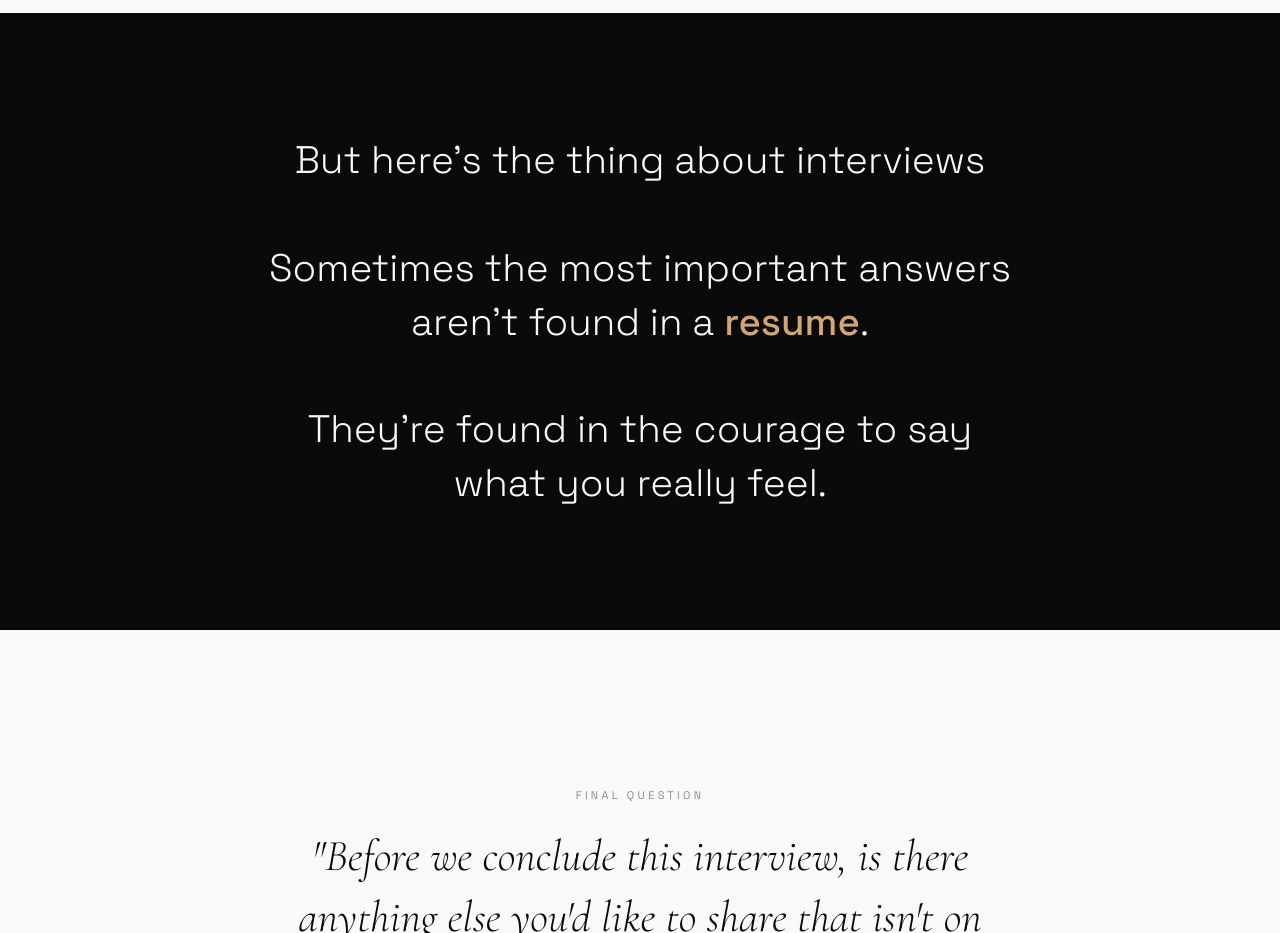
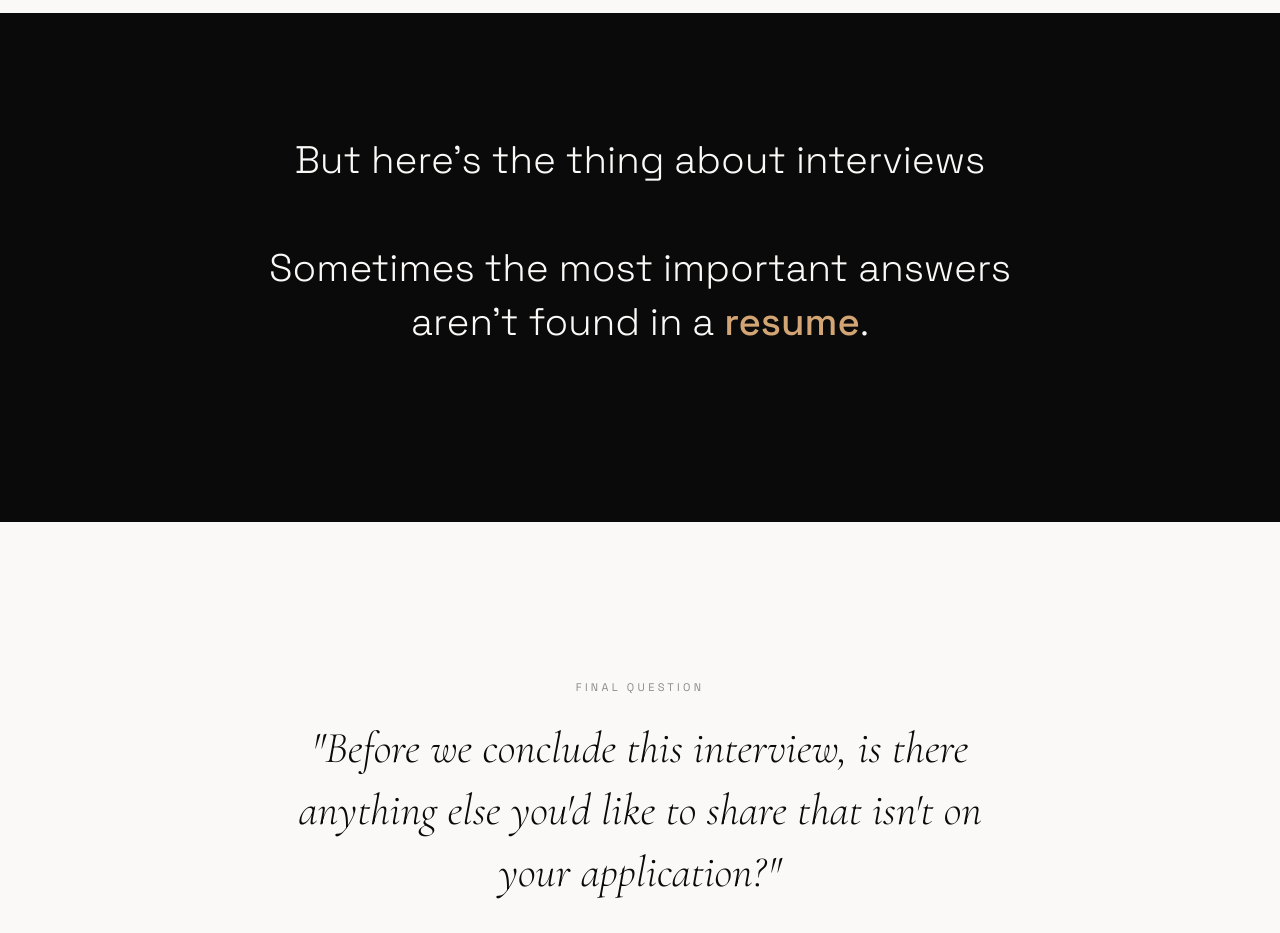
Before and after one commit to joshuaarao42-arch/Portfolio, a plain HTML site: page index.html in a window 1280 px wide. Shown: the part 3660-4593 px from the top of the page. Drawn offline with nearby package versions, Linux system fonts and the light colour scheme.

Commit message:
Remove paragraph on courage in interviews
Removed a paragraph about courage in interviews.

```diff
--- a/index.html
+++ b/index.html
@@ -187,8 +187,6 @@
                 Sometimes the most important answers<br>
                 aren't found in a <span class="highlight">resume</span>.<br><br>
 
-                They're found in the courage to say<br>
-                what you really feel.
             </p>
         </div>
     </section>
```
